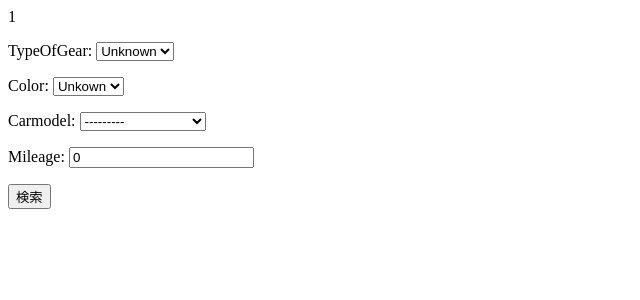
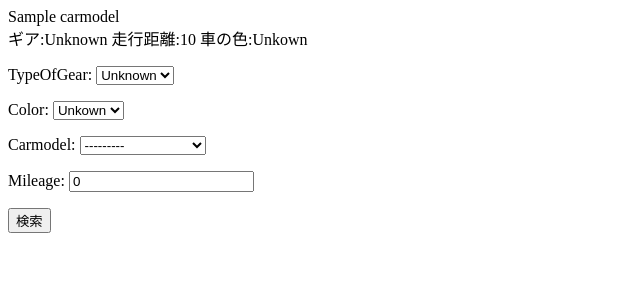
Before and after one commit to djmapet/ucars, a Django app: template cars/templates/search.html in a window 1280 px wide. Shown: the top 300 px of the page, without its empty margins (0-640 px from the left). Run offline with Django 3.2, Linux system fonts and the light colour scheme; the template is opened without the code that fills it: values that come from a table or form of the project are taken from there, others are empty; tables that the repository leaves empty hold one stand-in row (values such as "Sample post"); parts of the project's set-up code (start-up, migrations or seed data) failed here and were passed over.

Commit message:
ギア、カラーの名前を表示

```diff
--- a/cars/templates/search.html
+++ b/cars/templates/search.html
@@ -2,7 +2,8 @@
 {% csrf_token %}
 {% if carmodel_result %}
     {% for car in carmodel_result %}
-        {{ car.id }}<br>
+        {{ car.carmodel.name }}<br>
+        ギア:{{ car.get_gear }} 走行距離:{{ car.mileage }} 車の色:{{ car.get_color }}<br>
     {% endfor %}
 {% endif %}
 
--- a/cars/views/search.py
+++ b/cars/views/search.py
@@ -29,6 +29,7 @@
     return render(request, 'search.html', context)
 
 
+
 def results(request):
     car = get_object_or_404(Car, pk=car_id)
     return render(request, 'results.html', {'car': car})
```
